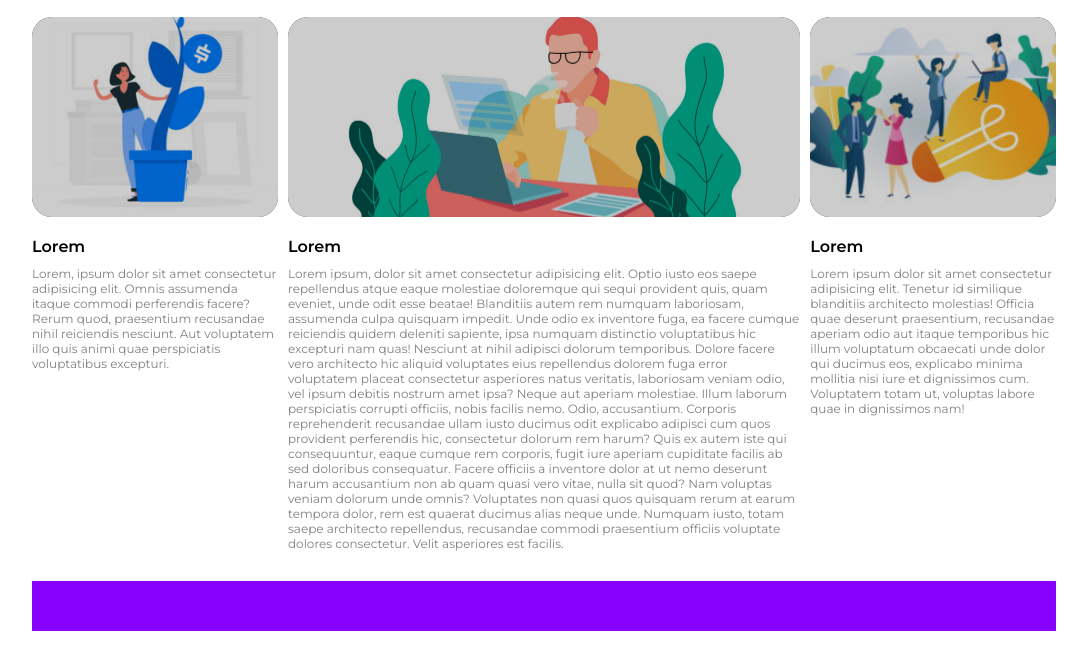
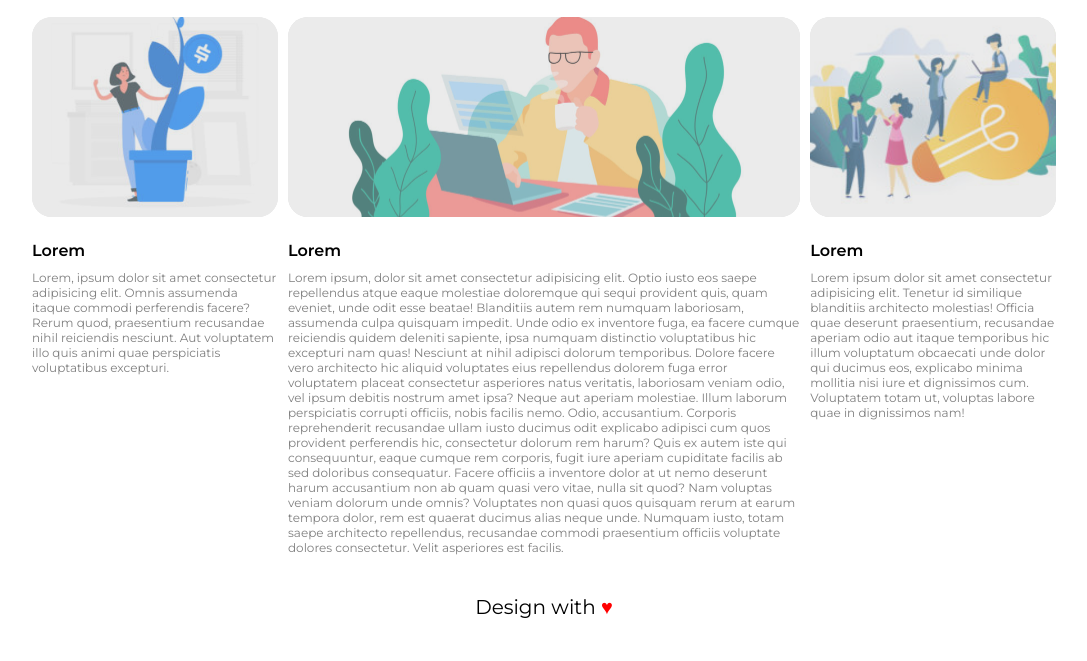
Before and after one commit to LucaQuacquarelli/htmlcss-wp, a plain HTML site: page index.html in a window 1280 px wide. Shown: the part 668-1329 px from the top of the page, without its empty margins (96-1183 px from the left). Drawn offline with Linux system fonts and the light colour scheme.

Commit message:
Refactoring

```diff
--- a/css/style.css
+++ b/css/style.css
@@ -29,11 +29,21 @@ h4 {
 
 p {
     font-size: 12px;
-    color: white;
 }
 
 .little-content, .content {
     float: left;
+}
+
+.black-banner {
+    background: rgba(0, 0, 0, 0.2);
+    height: 100%;
+    display: inline-block;
+    width: 100%;
+}
+
+.black-banner > * {
+    color: white;
 }
 
 .banner,
@@ -44,19 +54,21 @@ p {
     border-radius: 20px;
 }
 
-/* debug */
+.profit, .work, .idea {
+    width: 100%;
+    height: 200px;
+    background-size: cover;
+    opacity: 0.6;
+}
 
-footer {
-    background-color: #8800FD;
+/* header */
+.logo {
+    width: 15%;
 }
-/* debug */
 
-
+/* nav */
 nav {
     margin-top: 30px;
-}
-.logo {
-    width: 15%;
 }
 .link > li {
     display: inline-block;
@@ -73,27 +85,23 @@ nav {
     color: black;
 }
 
-.black-banner {
-    background-color: black;
-}
-
 .banner {
     height: 450px;
     background-image: url(../img/banner.jpg);
     background-size: cover;
     background-position: 50%;
-    opacity: 0.8;
+
 }
 
-.banner > h2 {
-    color: white;
+.banner  h2 {
     padding: 300px 200px 0 50px;
 }
 
-.banner > p {
+.banner  p {
     padding: 0 350px 0 50px;
 }
 
+/* main */
 main {
     padding-bottom: 20px;
 }
@@ -110,12 +118,8 @@ main {
     color: gray;
 }
 .profit {
-    width: 100%;
-    height: 200px;
     background-image: url(../img/img-1.jpg);
-    background-size: cover;
     background-position: 0 -20px;
-    opacity: 0.8;
 }
 
 .content {
@@ -128,25 +132,26 @@ main {
 }
 
 .work {
-    width: 100%;
-    height: 200px;
     background-image: url(../img/banner-2.jpg);
-    background-size: cover;
     background-position: 0 -70px;
-    opacity: 0.8;
 }
 
 .idea {
-    width: 100%;
-    height: 200px;
-    background-image: url(../img/img-3.jpg);
-    background-size: cover;
+    background-image: url(../img/img-3.jpg);;
     background-position: -40px 0;
-    opacity: 0.8;
 }
 
-
+/* footer */
 footer {
-    height: 50px;
     margin-top: 10px;
 }
+
+footer > p {
+    padding: 10px 0;
+    text-align: center;
+    font-size: 20px;
+}
+
+.heart {
+    color: red;
+}
--- a/index.html
+++ b/index.html
@@ -26,8 +26,8 @@
                     </ul>
                 </nav>
                 <!-- /Menù pagina -->
-                <div class="black-banner">
-                    <div class="banner">
+                <div class="banner">
+                    <div class="black-banner">
                         <h2>Lorem ipsum dolor sit amet consectetur adipisicing elit. Omnis, eveniet.</h2>
                         <p>Lorem ipsum dolor sit amet consectetur adipisicing elit. Veniam, quam. Explicabo quas at sapiente quidem. Ex distinctio suscipit saepe eveniet?</p>
                     </div>
@@ -67,7 +67,9 @@
             <!-- /Corpo pagina -->
 
             <!-- Chiusura pagina -->
-            <footer></footer>
+            <footer>
+                <p>Design with <span class="heart">&hearts;</span></p>
+            </footer>
             <!-- Chiusura pagina -->
         </div>
     </body>
```
